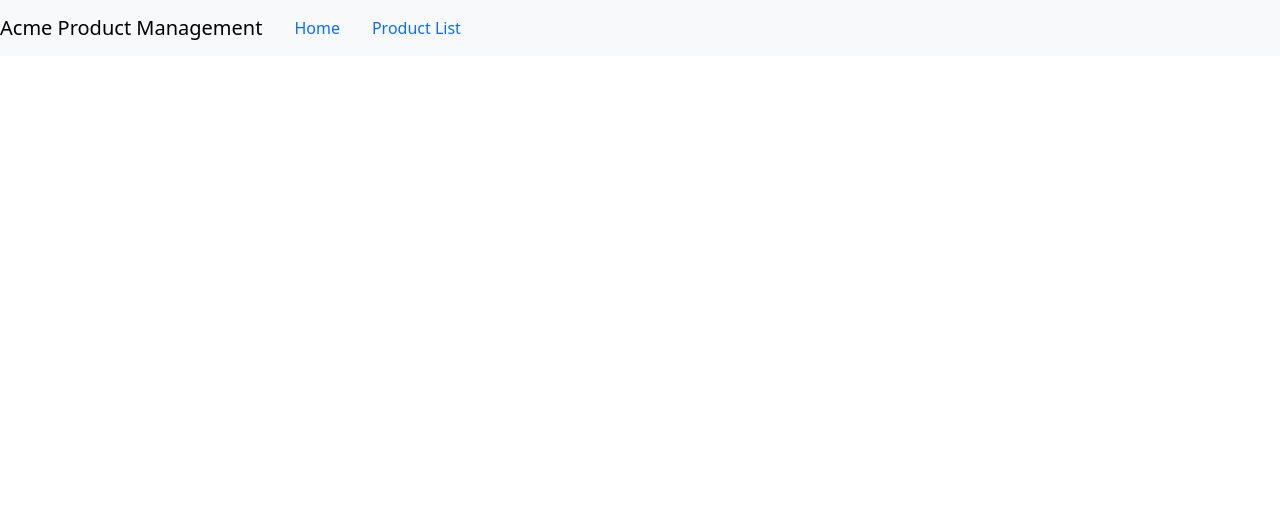
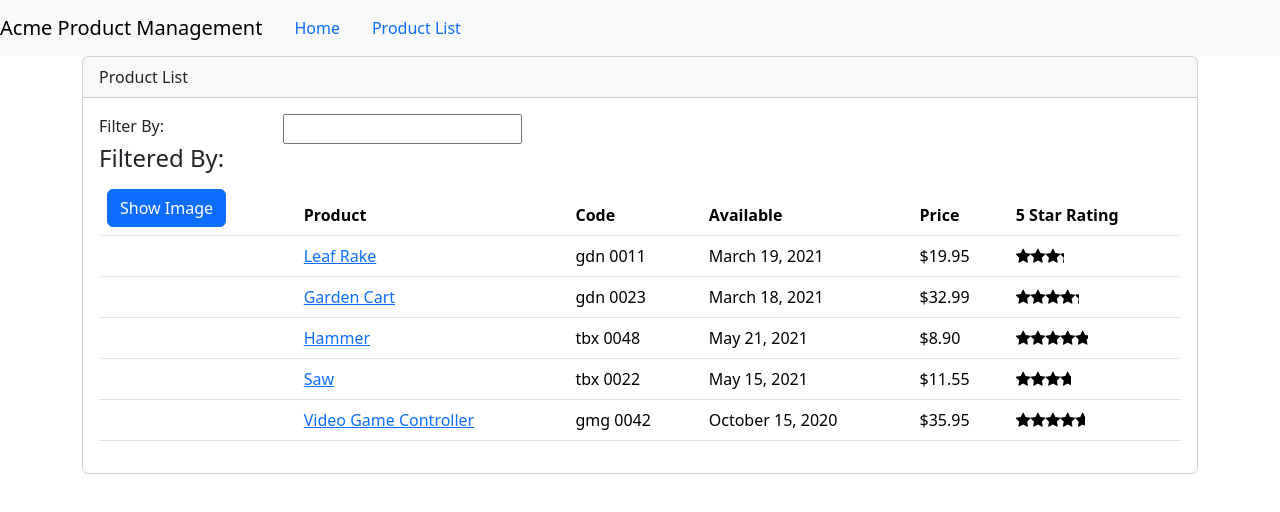
Before and after one commit to samndambuki/Acme-Product-Management, an Angular app: page /products in a window 1280 px wide. Shown: the top 512 px of the page. Built offline with nearby package versions, Linux system fonts and the light colour scheme.

Commit message:
passing parameters to a route

```diff
--- a/src/app/app.component.ts
+++ b/src/app/app.component.ts
@@ -9,7 +9,12 @@
       <li><a class="nav-link" routerLink="/welcome">Home</a></li>
       <li><a class="nav-link" routerLink="/products">Product List</a></li>
     </ul>
-   </nav>`,
+   </nav>
+
+   <div class="container">
+    <router-outlet></router-outlet>
+   </div>
+   `,
 })
 export class AppComponent {
   pageTitle: string = 'Acme Product Management';
--- a/src/app/products/product-detail.component.ts
+++ b/src/app/products/product-detail.component.ts
@@ -1,10 +1,27 @@
-import { Component } from '@angular/core';
+import { Component, OnInit } from '@angular/core';
+import { ActivatedRoute } from '@angular/router';
 
 @Component({
   selector: 'app-product-detail',
   templateUrl: './product-detail.component.html',
   styleUrls: ['./product-detail.component.css'],
 })
-export class ProductDetailComponent {
+export class ProductDetailComponent implements OnInit {
   pageTitle: string = 'Product Detail';
+
+  //this component needs to read the route parameter
+  //so as to know which products details to display
+
+  //Activated Route Service provides the state of the current route, including route parameters
+
+  //set activated route as a dependency by defining it as a parameter to the constructor function
+  constructor(private route: ActivatedRoute) {}
+
+  //called when the component is initialized
+  ngOnInit(): void {
+    const id = Number(this.route.snapshot.paramMap.get('id'));
+    this.pageTitle += ` : ${id}`
+  }
+
+
 }
--- a/src/app/products/product-list.component.html
+++ b/src/app/products/product-list.component.html
@@ -44,7 +44,11 @@
                 [style.margin.px]="imageMargin"
               />
             </td>
-            <td>{{ product.productName }}</td>
+            <td>
+              <a [routerLink]="['/products',product.productId]">
+                {{ product.productName }}
+              </a>
+            </td>
             <td>{{ product.productCode | lowercase | convertToSpaces:'-'}}</td>
             <td>{{ product.releaseDate }}</td>
             <td>{{ product.price | currency:'USD':'symbol':'1.2-2' }}</td>
```
